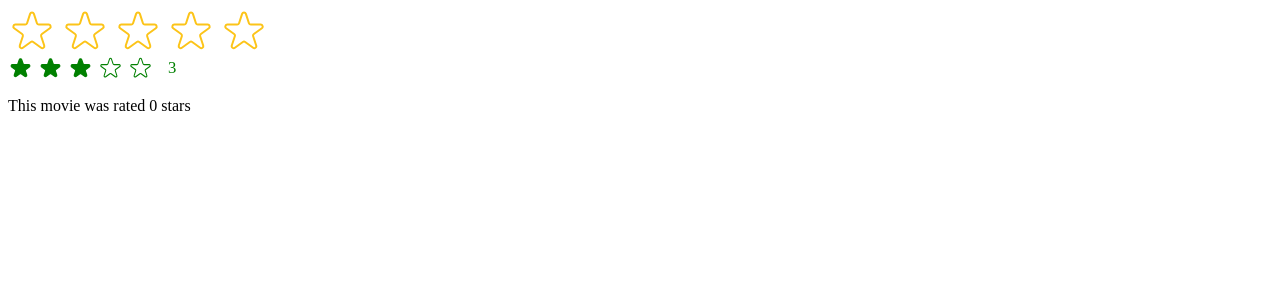
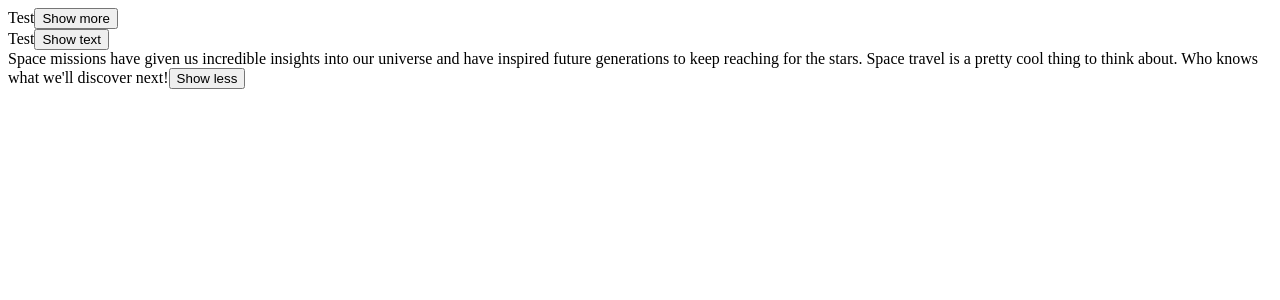
Before and after one commit to tojibayevvv/popcorn, a React (Create React App) app: page / in a window 1280 px wide. Shown: the top 300 px of the page. Built offline with nearby package versions, Linux system fonts and the light colour scheme.

Commit message:
learing expanding and collapsing big texts

```diff
--- /dev/null
+++ b/src/TextExpander.js
@@ -0,0 +1,58 @@
+import React, { useState } from "react";
+
+export default function TextExpander() {
+  return (
+    <div>
+      <Expander>
+        Space travel is the ultimate adventure! Imagine soaring past the stars
+        and exploring new worlds. It's the stuff of dreams and science fiction,
+        but believe it or not, space travel is a real thing. Humans and robots
+        are constantly venturing out into the cosmos to uncover its secrets and
+        push the boundaries of what's possible.
+      </Expander>
+
+      <Expander
+        collapsedNumWords={20}
+        expandButtonText="Show text"
+        collapseButtonText="Collapse text"
+        buttonColor="#ff6622"
+      >
+        Space travel requires some seriously amazing technology and
+        collaboration between countries, private companies, and international
+        space organizations. And while it's not always easy (or cheap), the
+        results are out of this world. Think about the first time humans stepped
+        foot on the moon or when rovers were sent to roam around on Mars.
+      </Expander>
+
+      <Expander expanded={true} className="box">
+        Space missions have given us incredible insights into our universe and
+        have inspired future generations to keep reaching for the stars. Space
+        travel is a pretty cool thing to think about. Who knows what we'll
+        discover next!
+      </Expander>
+    </div>
+  );
+}
+
+function Expander({
+  collapsedNumWords,
+  expandButtonText = "Show more",
+  collapseButtonText = "Show less",
+  buttonColor,
+  expanded = false,
+  className,
+  children,
+}) {
+  const [isExpanded, setIsExpanded] = useState(expanded);
+
+  const displayText = isExpanded ? children : "Test";
+
+  return (
+    <div>
+      <span>{displayText}</span>
+      <button onClick={() => setIsExpanded((exp) => !exp)}>
+        {isExpanded ? collapseButtonText : expandButtonText}
+      </button>
+    </div>
+  );
+}
--- a/src/index.js
+++ b/src/index.js
@@ -1,6 +1,7 @@
 import React, { useState } from "react";
 import ReactDOM from "react-dom/client";
 import StarRating from "./StarRating";
+import TextExpander from "./TextExpander";
 // import './index.css';
 // import App from './App';
 
@@ -25,10 +26,11 @@
 root.render(
   <React.StrictMode>
     {/* <App /> */}
-    <StarRating
+    {/* <StarRating
       maxRating={5}
       messages={["Terrible", "Bad", "Okay", "Good", "Perfect"]}
-    />
-    <Test/>
+    /> */}
+    {/* <Test/> */}
+    <TextExpander/>
   </React.StrictMode>,
 );
```
